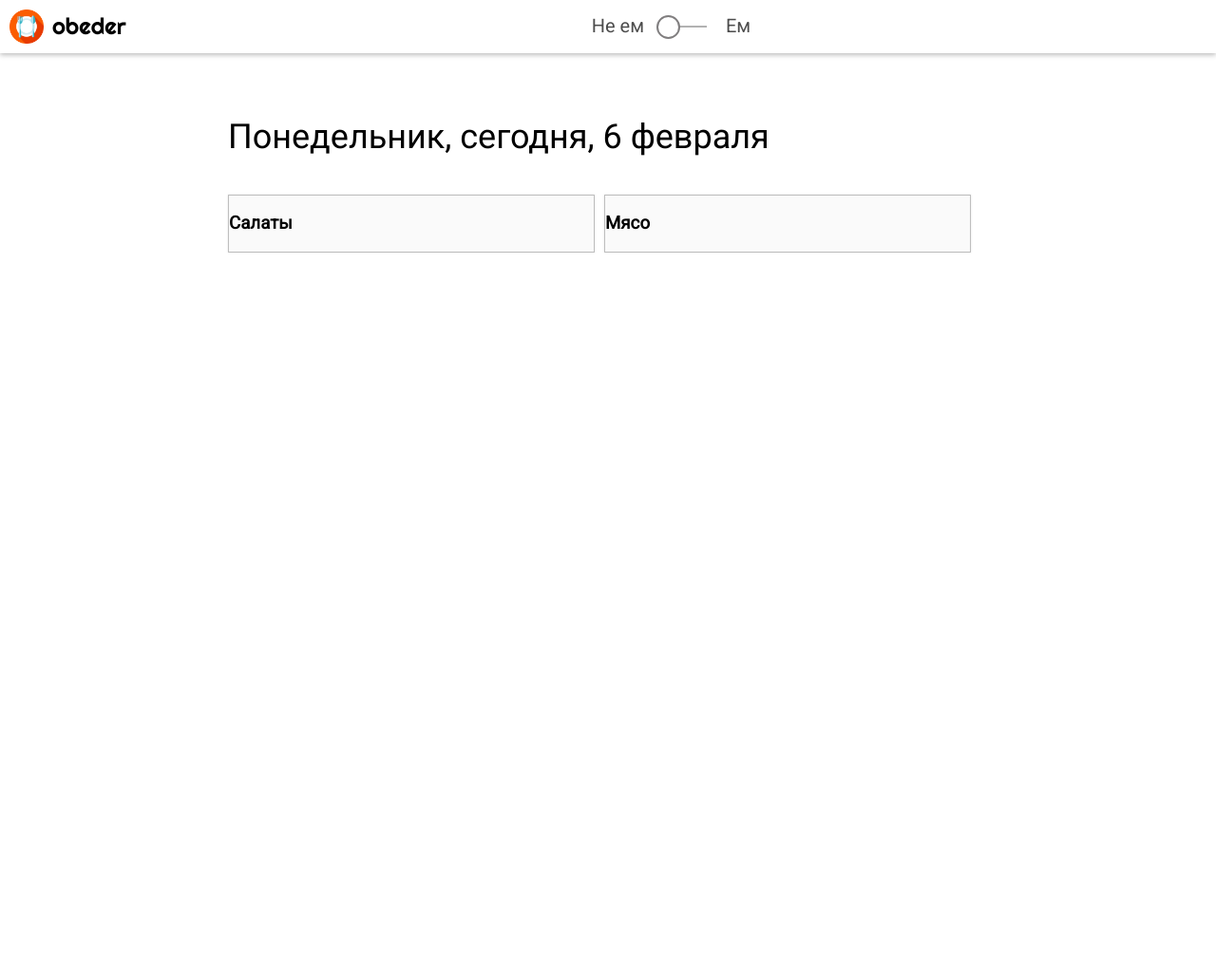
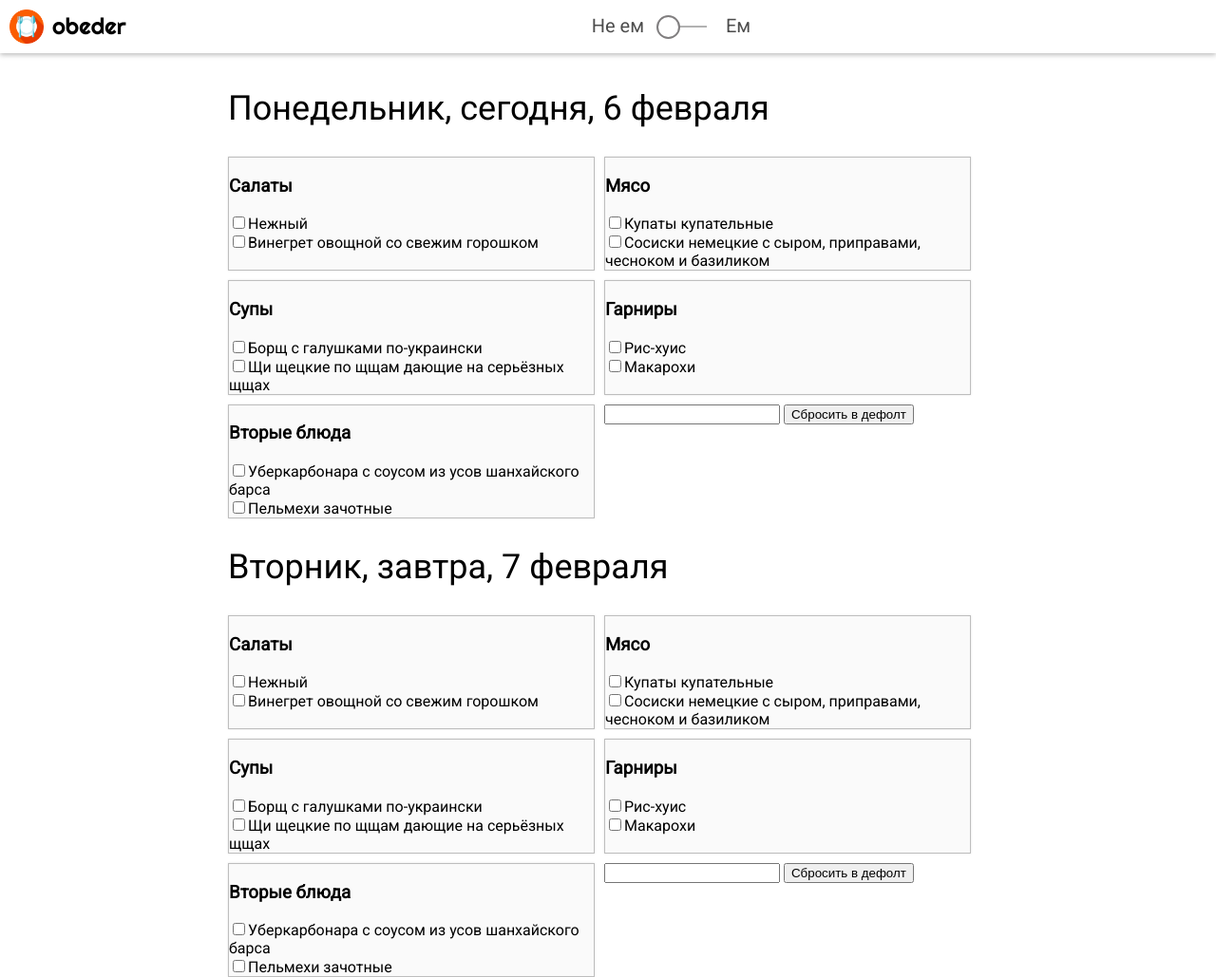
Before and after one commit to kiselevn/kiselevn.github.io, a PHP site: page / in a window 1280 px wide. Shown: the whole page at 95% size. Before the commit the page ends 266 px from the top, so only its background shows below. Run offline with PHP 8.4, Linux system fonts and the light colour scheme.

Commit message:
Цвет шапки. Внес все article. Добавил поле для комента и кнопку сброса. Внес article в form

```diff
--- a/obeder/css/style.css
+++ b/obeder/css/style.css
@@ -17,10 +17,15 @@
   height: 56px;
   text-align: center;
   line-height: 54px;
+  background: #fff;
   box-shadow: 0px 2px 5px 0px rgba(0,0,0,0.26);
 }
 .logo {
   float: left;
+}
+.logo a {
+  text-decoration: none;
+  color: inherit;
 }
 .logo #logo {
   height: 36px;
@@ -104,14 +109,10 @@
   margin-top: 56px;
   width: 800px;
 }
-section {
+form {
   display: grid;
   grid-template-columns: repeat(2, minmax(100px, 386px));
   grid-gap: 10px;
-}
-section h2 {
-  grid-column-start: 1;
-  grid-column-end: -1;
 }
 section:first-child {
   margin-top: 93px;
--- a/obeder/index.html
+++ b/obeder/index.html
@@ -10,8 +10,10 @@
 <body>
   <div class="header">
     <div class="logo">
+      <a href="index.html">
       <img id="logo" src="image/logo.png" alt="logo">
       <h1>obeder</h1>
+      </a>
     </div>
     <div class="toggle-group">
       <p>Не ем</p>
@@ -26,16 +28,72 @@
   <div class="content">
     <section>
       <h2>Понедельник, сегодня, 6 февраля</h2>
+      <form>
         <article>
           <h3>Салаты</h3>
-
+          <input type="checkbox" name="salad" value="delicate" class="delicate">Нежный<br>
+          <input type="checkbox" name="salad" value="salad_of_beetroot" class="salad_of_beetroot">Винегрет овощной со свежим горошком<br>
         </article>
         <article>
           <h3>Мясо</h3>
-
+          <input type="checkbox" name="meat" value="kupaty">Купаты купательные<br>
+          <input type="checkbox" name="meat" value="german_sausages">Сосиски немецкие с сыром, приправами, чесноком и базиликом<br>
         </article>
+        <article>
+          <h3>Супы</h3>
+          <input type="checkbox" name="soup" value="borsch">Борщ с галушками по-украински<br>
+          <input type="checkbox" name="soup" value="shchi">Щи щецкие по щщам дающие на серьёзных щщах<br>
+        </article>
+        <article>
+          <h3>Гарниры</h3>
+          <input type="checkbox" name="side_dish" value="rice">Рис-хуис<br>
+          <input type="checkbox" name="side_dish" value="pasta">Макарохи<br>
+        </article>
+        <article>
+          <h3>Вторые блюда</h3>
+          <input type="checkbox" name="main_dishes" value="Ubercarbonara">Уберкарбонара с соусом из усов шанхайского барса<br>
+          <input type="checkbox" name="main_dishes" value="pelmeni">Пельмехи зачотные<br>
+        </article>
+        <div>
+          <input type="text" name="comment" id="">
+          <button type="reset">Сбросить в дефолт</button>
+        </div>
+      </form>
     </section>
-    <section></section>
+    <section>
+      <h2>Вторник, завтра, 7 февраля</h2>
+      <form>
+        <article>
+          <h3>Салаты</h3>
+          <input type="checkbox" name="salad" value="delicate" class="delicate">Нежный<br>
+          <input type="checkbox" name="salad" value="salad_of_beetroot" class="salad_of_beetroot">Винегрет овощной со свежим горошком<br>
+        </article>
+        <article>
+          <h3>Мясо</h3>
+          <input type="checkbox" name="meat" value="kupaty">Купаты купательные<br>
+          <input type="checkbox" name="meat" value="german_sausages">Сосиски немецкие с сыром, приправами, чесноком и базиликом<br>
+        </article>
+        <article>
+          <h3>Супы</h3>
+          <input type="checkbox" name="soup" value="borsch">Борщ с галушками по-украински<br>
+          <input type="checkbox" name="soup" value="shchi">Щи щецкие по щщам дающие на серьёзных щщах<br>
+        </article>
+        <article>
+          <h3>Гарниры</h3>
+          <input type="checkbox" name="side_dish" value="rice">Рис-хуис<br>
+          <input type="checkbox" name="side_dish" value="pasta">Макарохи<br>
+        </article>
+        <article>
+          <h3>Вторые блюда</h3>
+          <input type="checkbox" name="main_dishes" value="Ubercarbonara">Уберкарбонара с соусом из усов шанхайского барса<br>
+          <input type="checkbox" name="main_dishes" value="pelmeni">Пельмехи зачотные<br>
+        </article>
+        <div>
+          <input type="text" name="comment" id="">
+          <button type="reset">Сбросить в дефолт</button>
+        </div>
+      </form>
+    </section>
   </div>
 </body>
 </html>
```
Lines whose indentation alone changed are shown as unchanged.
